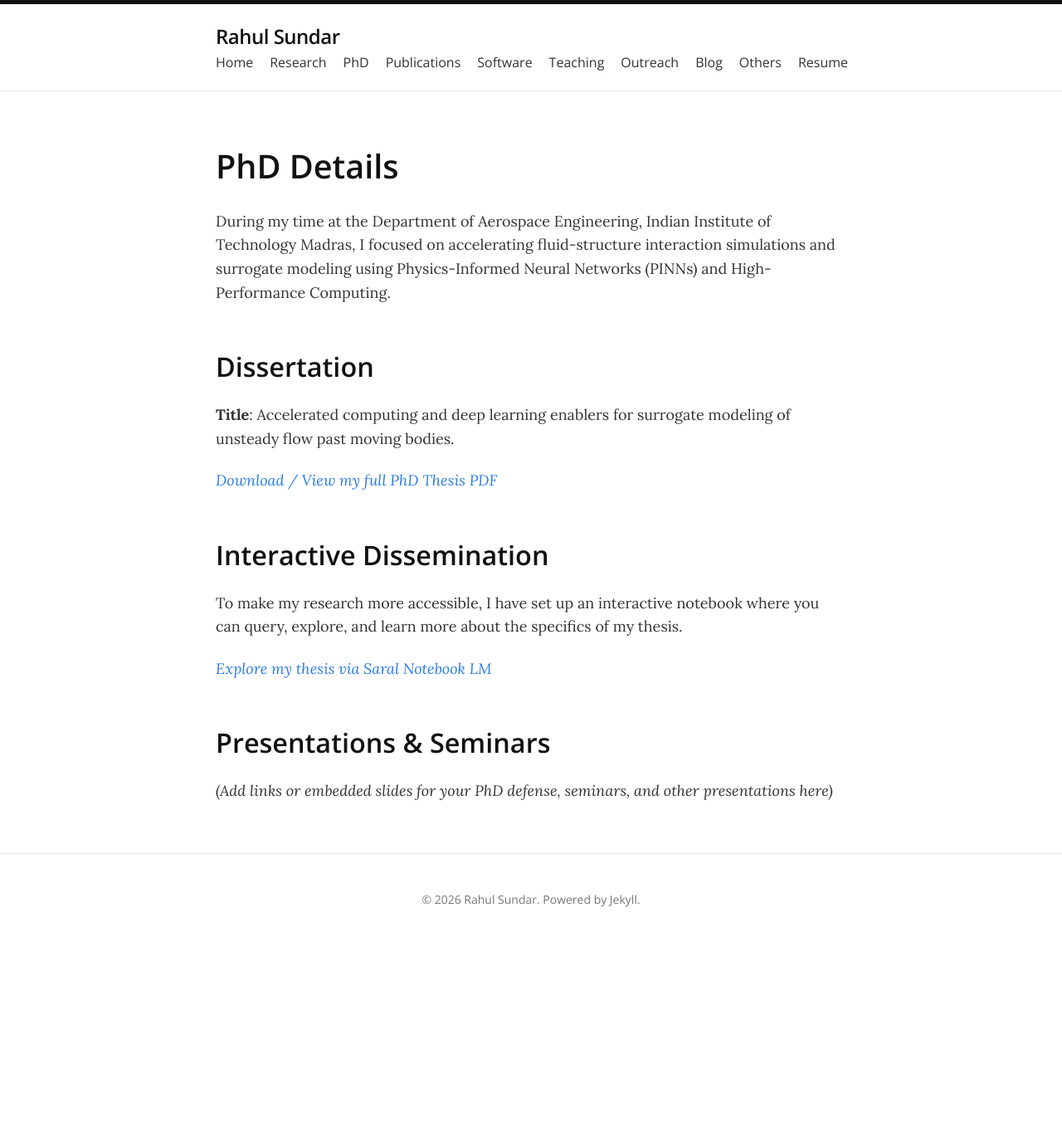
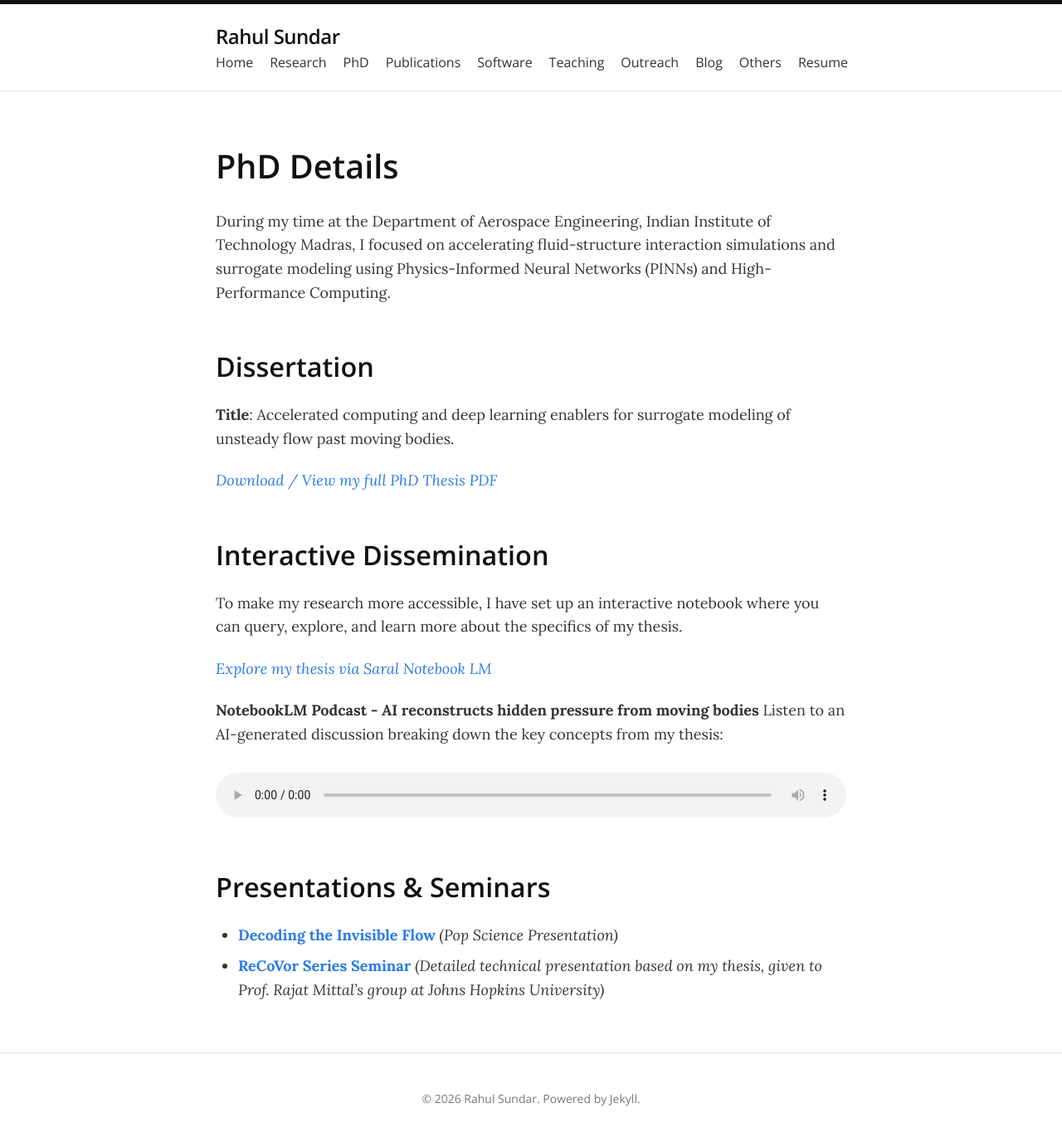
Before and after one commit to RahulSundar/rahulsundar.github.io, a Jekyll site: the page built from phd.md, in a window 1280 px wide. Shown: the whole page at 83% size. Built offline with Jekyll 4.4.1, drawn with Linux system fonts in a browser that asks for light colours; before the commit the page ends 1142 px from its top, so only the background shows below that.

Commit message:
Add NotebookLM podcast and presentations to PhD details

```diff
--- a/phd.md
+++ b/phd.md
@@ -18,5 +18,14 @@ To make my research more accessible, I have set up an interactive notebook where
 
 *[Explore my thesis via Saral Notebook LM](https://notebooklm.google.com/notebook/8cf193be-3c98-475e-ac46-ba4f66a1ec74)*
 
+**NotebookLM Podcast - AI reconstructs hidden pressure from moving bodies**
+Listen to an AI-generated discussion breaking down the key concepts from my thesis:
+
+<audio controls style="width: 100%; margin-top: 10px;">
+  <source src="/assets/AI_reconstructs_hidden_pressure_from_moving_bodies.m4a" type="audio/mp4">
+  Your browser does not support the audio element.
+</audio>
+
 ## Presentations & Seminars
-*(Add links or embedded slides for your PhD defense, seminars, and other presentations here)*
+- [**Decoding the Invisible Flow**](/assets/Decoding_the_Invisible_Flow.pdf) *(Pop Science Presentation)*
+- [**ReCoVor Series Seminar**](/assets/RahulSundar_etal_(2026)_ReCoVor_Series.pdf) *(Detailed technical presentation based on my thesis, given to Prof. Rajat Mittal's group at Johns Hopkins University)*
```
Also changed, not shown: 3 other files.
